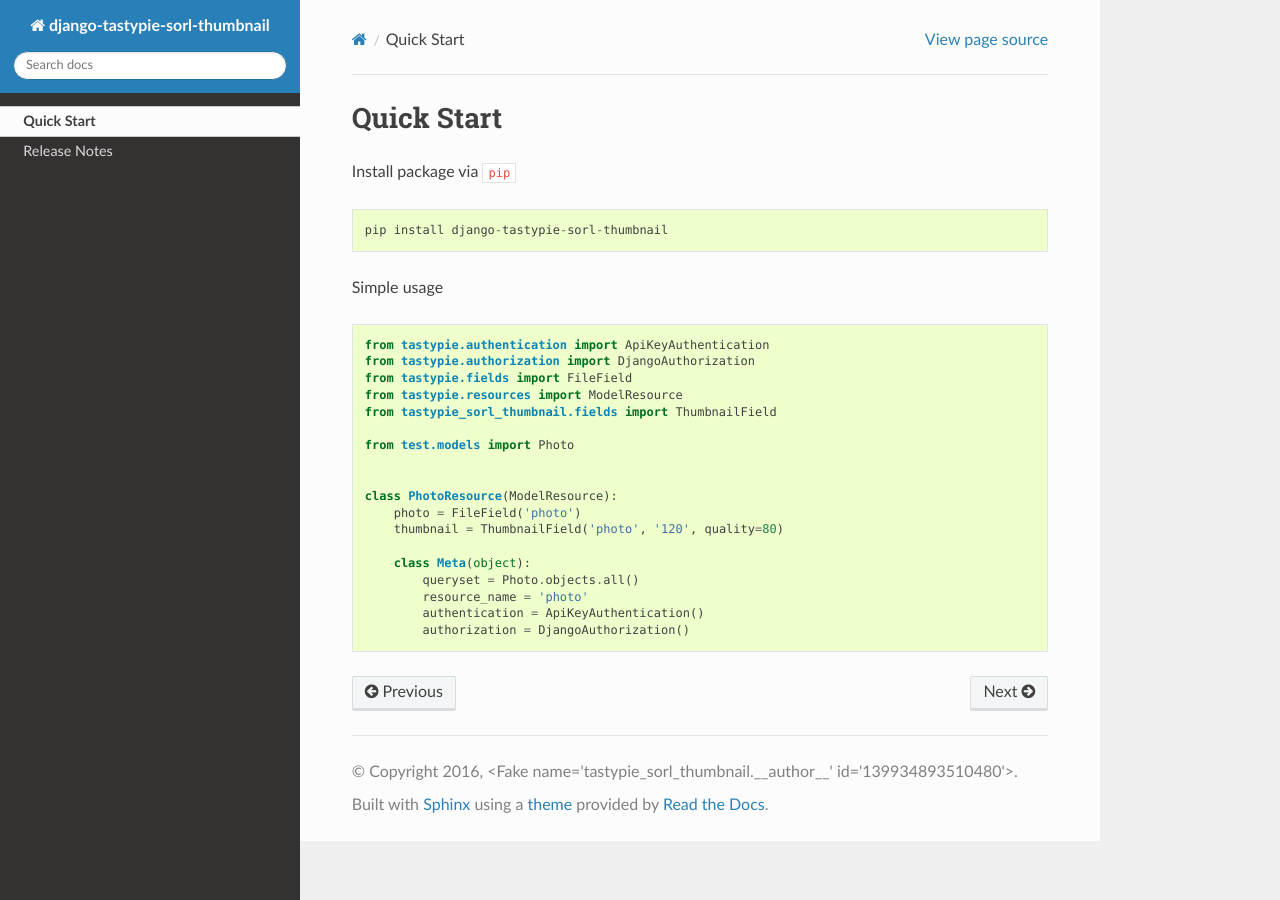
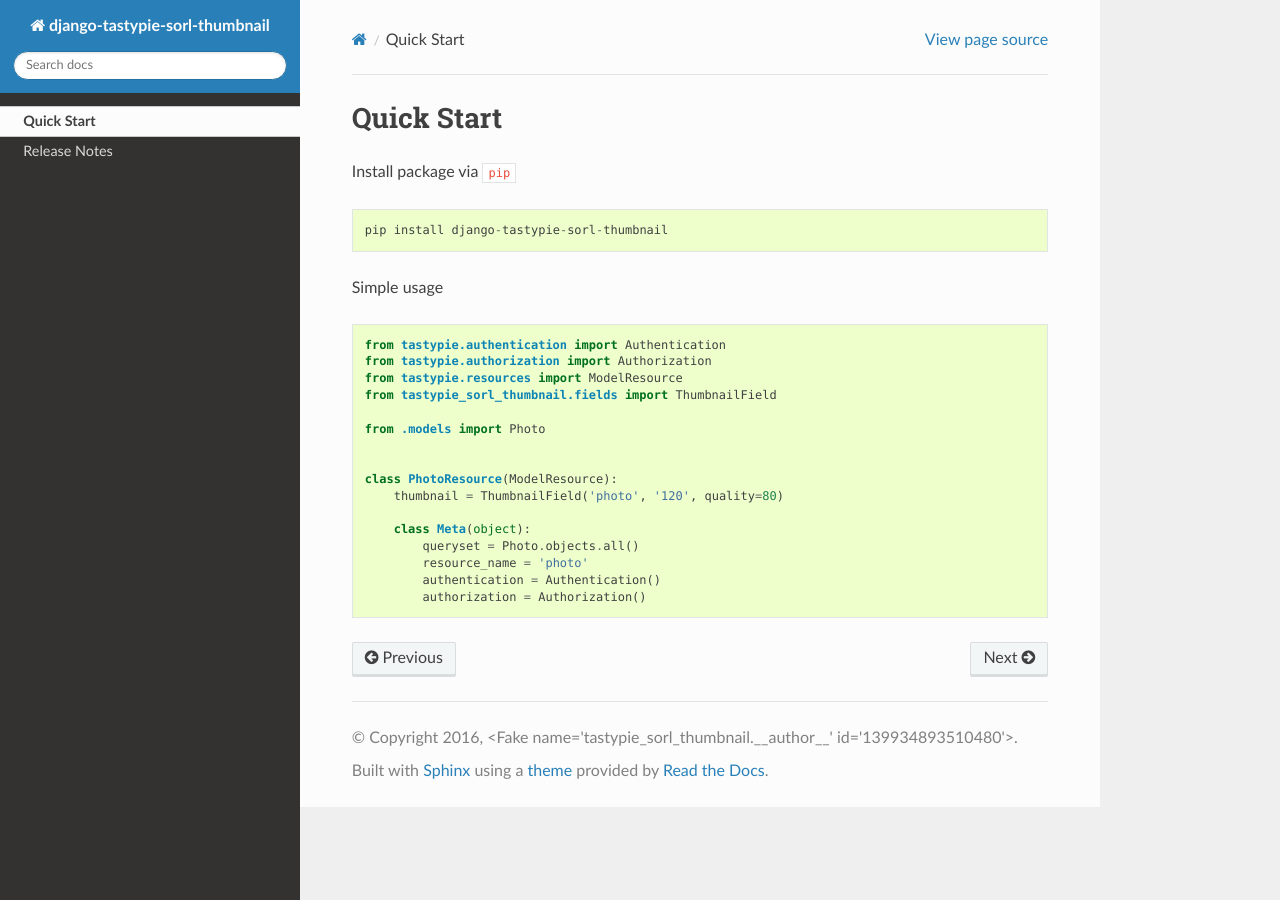
Before and after one commit to tomi77/tastypie-sorl-thumbnail, a Sphinx documentation site: the page built from docs/quick_start.rst, in a window 1280 px wide. Built offline with Sphinx 7.4.7 and the Read the Docs theme 2.0.0, drawn with Linux system fonts in a browser that asks for light colours; the version number could not be read and is left out.

Commit message:
fix example

```diff
--- a/docs/quick_start.rst
+++ b/docs/quick_start.rst
@@ -9,21 +9,19 @@
 Simple usage
 ::
 
-   from tastypie.authentication import ApiKeyAuthentication
-   from tastypie.authorization import DjangoAuthorization
-   from tastypie.fields import FileField
+   from tastypie.authentication import Authentication
+   from tastypie.authorization import Authorization
    from tastypie.resources import ModelResource
    from tastypie_sorl_thumbnail.fields import ThumbnailField
 
-   from test.models import Photo
+   from .models import Photo
 
 
    class PhotoResource(ModelResource):
-       photo = FileField('photo')
        thumbnail = ThumbnailField('photo', '120', quality=80)
 
        class Meta(object):
            queryset = Photo.objects.all()
            resource_name = 'photo'
-           authentication = ApiKeyAuthentication()
-           authorization = DjangoAuthorization()
+           authentication = Authentication()
+           authorization = Authorization()
```
